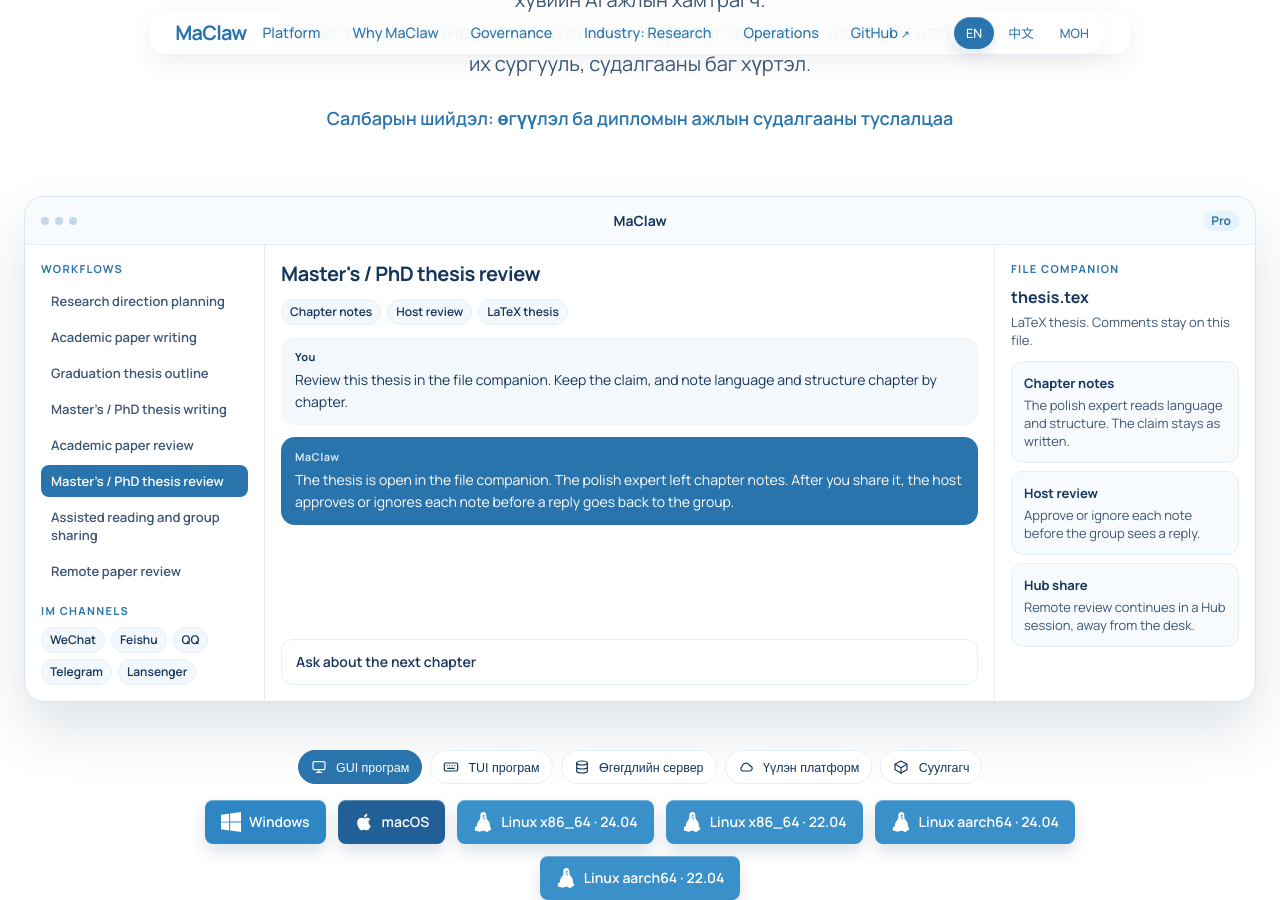
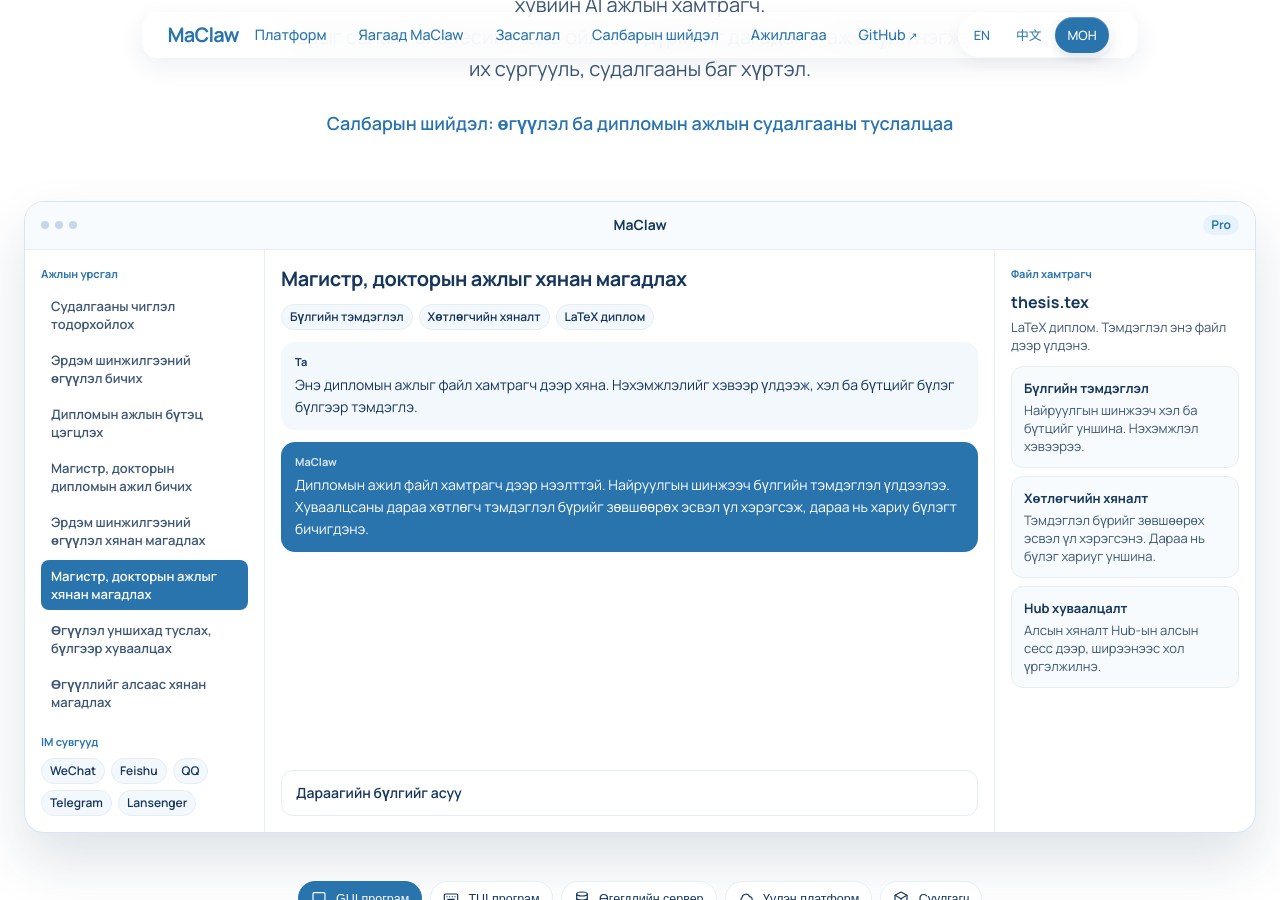
Before and after one commit to rapidaicoder/rapidaicoder.github.io, a Jekyll site: the page built from mn/index.md, in a window 1280 px wide and 900 px high, scrolled down 419 px. Built offline with Jekyll 4.4.1, drawn with Linux system fonts in a browser that asks for light colours; our own code applies the rules of GitHub Pages for plain Markdown files; some of the changed text lies outside the part shown.

Commit message:
Fix front matter YAML (quote title/description) so mn page keeps its locale

```diff
--- a/mn/index.md
+++ b/mn/index.md
@@ -1,7 +1,7 @@
 ---
 layout: default
-title: MaClaw - Байгууллагын түвшний ерөнхий агент платформ
-description: MaClaw бол өөрөө хувьсаж чаддаг, байгууллагын түвшний ерөнхий агент платформ: засаглагдах AI чадварын суурь, хувь хүний AI хамтрагч, тоон ажилтан, мөн салбарын шийдэл болох судалгааны туслалцаа.
+title: "MaClaw - Байгууллагын түвшний ерөнхий агент платформ"
+description: "MaClaw бол өөрөө хувьсаж чаддаг, байгууллагын түвшний ерөнхий агент платформ: засаглагдах AI чадварын суурь, хувь хүний AI хамтрагч, тоон ажилтан, мөн салбарын шийдэл болох судалгааны туслалцаа."
 lang: mn
 permalink: /mn/
 ---
```
Also changed, not shown: index.md (+2 -2 lines), zh-cn/index.md (+2 -2 lines).
